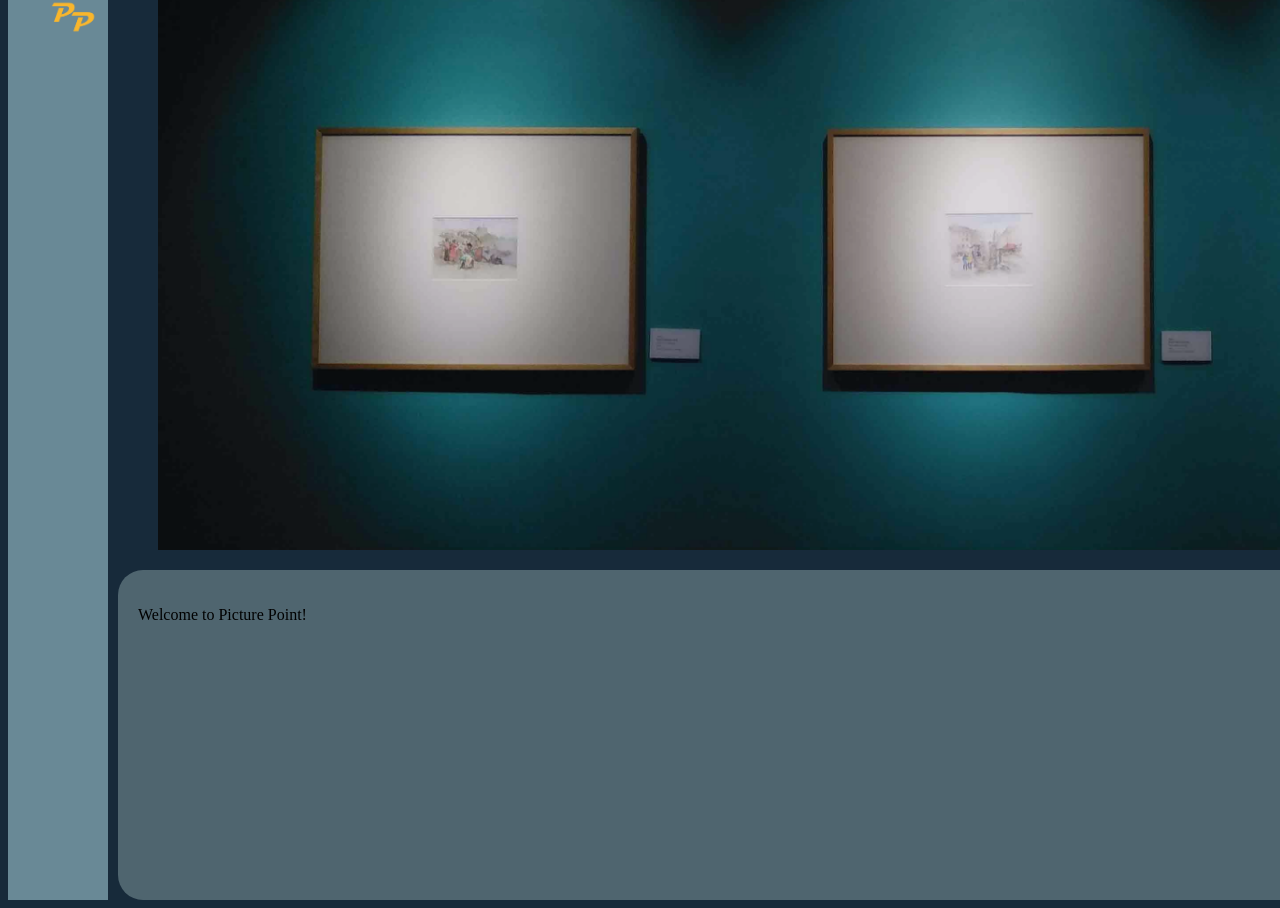
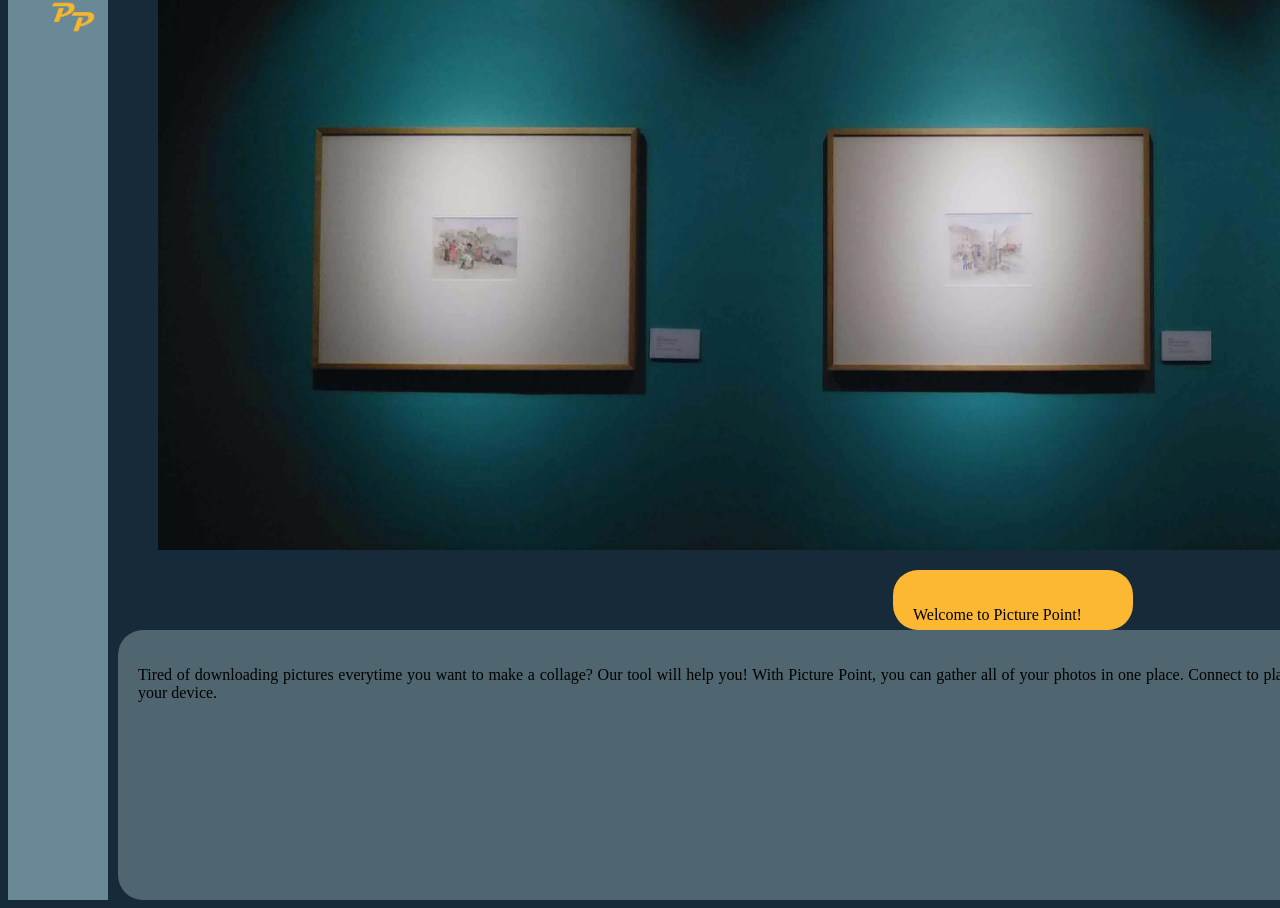
Before and after one commit to DxxxAce/Picture-Point, a PHP site: page /html/index.html in a window 1280 px wide; the page is wider, and only the part inside the window is pictured. Shown: the part 25-933 px from the top of that part. Run offline with PHP 8.4, Linux system fonts and the light colour scheme.

Commit message:
Added a button

```diff
--- a/css/index.css
+++ b/css/index.css
@@ -5,12 +5,19 @@ body {
     background-color: #4F656F;
     text-align: justify;
     align-self: end;
-    height: 290px;
+    height: 230px;
     width: 1750px;
     border-radius: 25px;
     padding: 20px;
   }
-  .menu-logo{
+  .rounded-box{
+    background-color: #FDB833;
+    height: 20px;
+    width: 200px;
+    border-radius: 25px;
+    padding: 20px;
+    margin-left: auto;
+    margin-right: auto;
   }
   .photo{
       align-self: center;
--- a/html/index.html
+++ b/html/index.html
@@ -23,9 +23,14 @@
                     <figure typeof:sa="image">
                         <img src="..\media\in-page-images\index-about-gallery.png" alt="Artgallery" width="1700px">
                 </div>
-
+                <div class="rounded-box">
+                    <p>Welcome to Picture Point!</p>
+                </div>
                 <div class="box">
-                    <p>Welcome to Picture Point!</p>
+                    <p>Tired of downloading pictures everytime you want to make a collage? Our tool will help you!
+                        With Picture Point, you can gather all of your photos in one place.
+                        Connect to platforms like Facebook or Twitter and import all of your pictures, or upload them
+                        directly from your device.</p>
                 </div>
             </div>
         </div>
```
